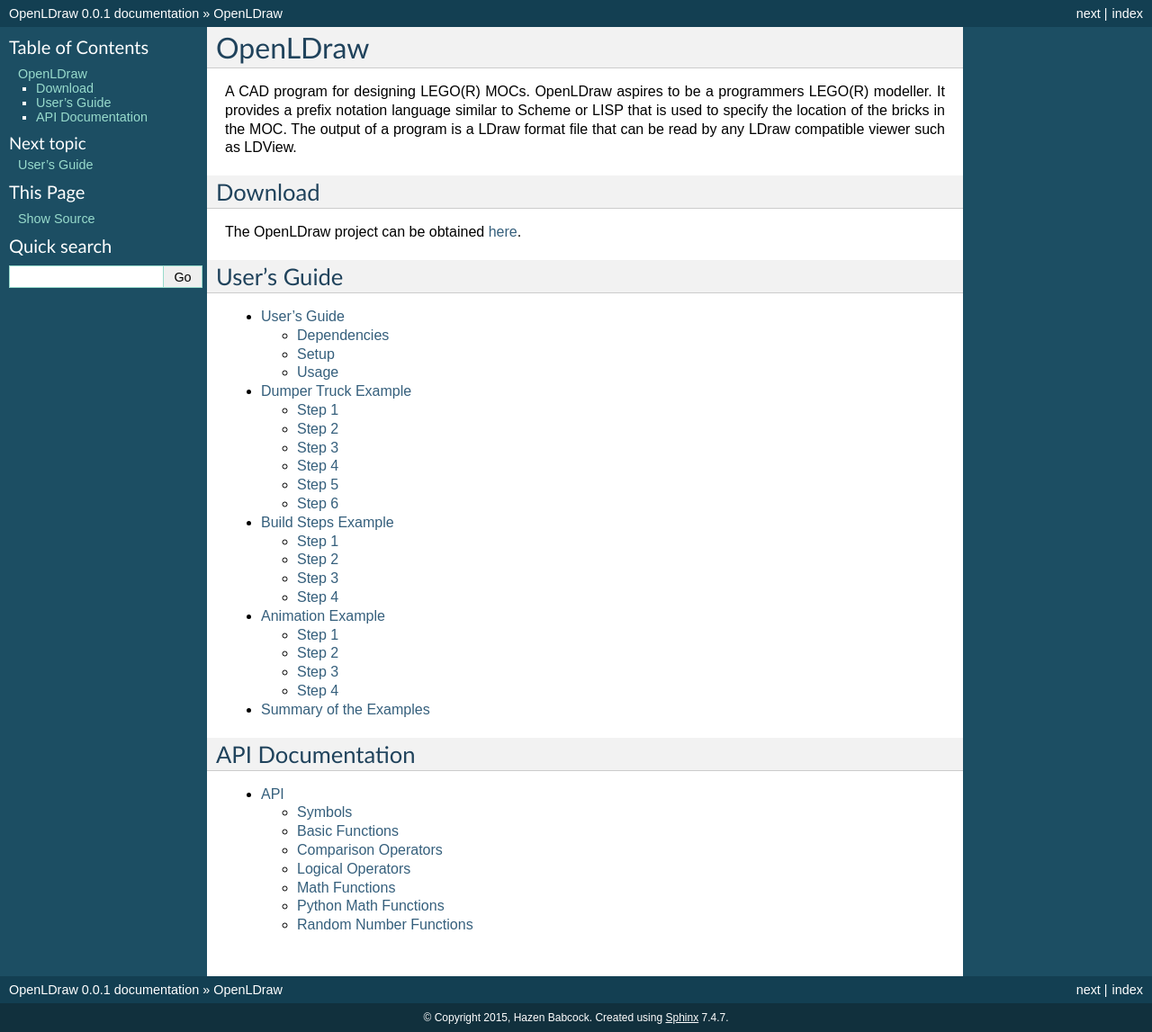
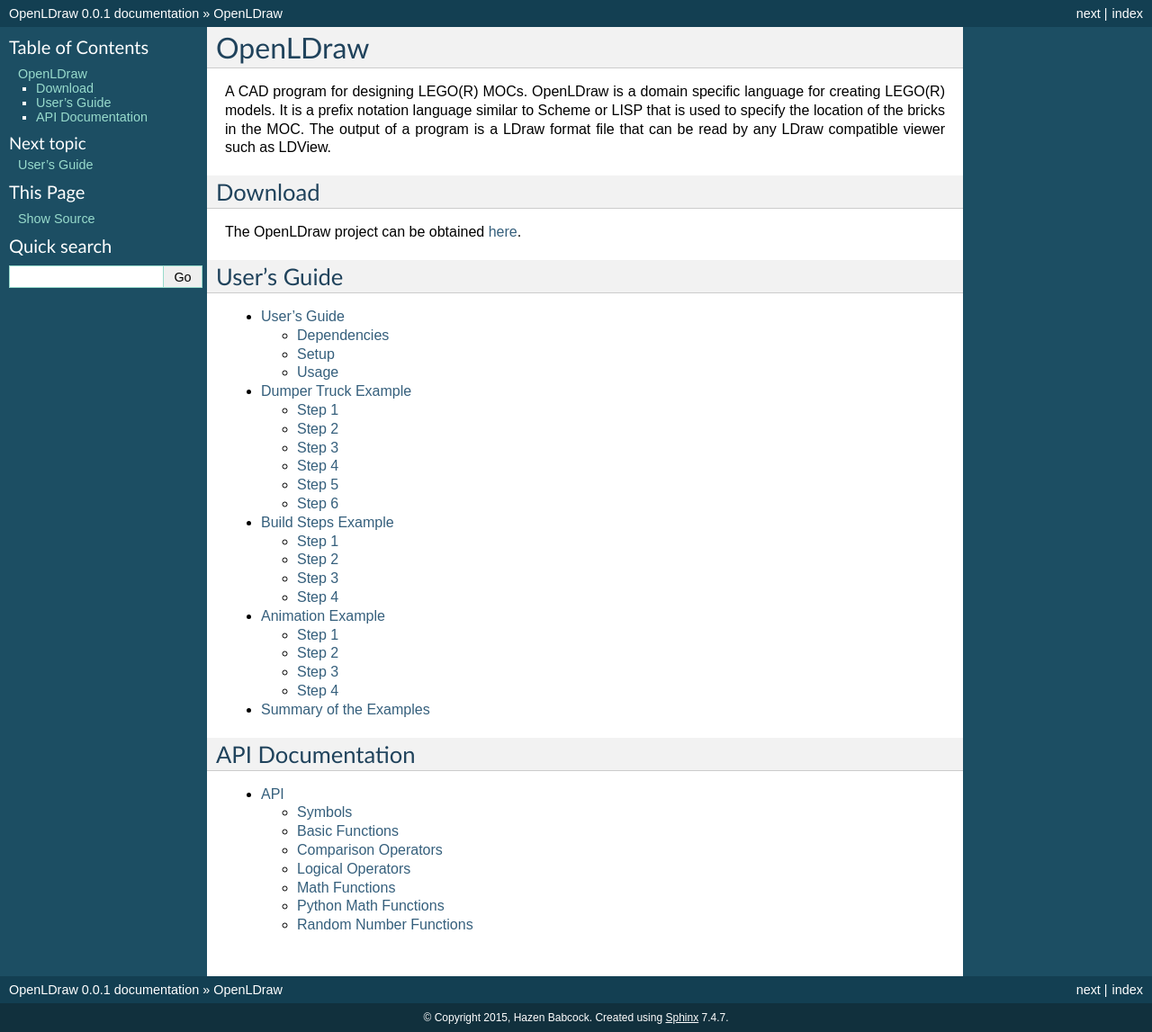
Before and after one commit to HazenBabcock/opensdraw, a Sphinx documentation site: the page built from docs/source/index.rst, in a window 1280 px wide. Shown: the whole page at 90% size. Built offline with Sphinx 7.4.7, drawn with Linux system fonts in a browser that asks for light colours.

Commit message:
Modify project description.

```diff
--- a/docs/source/index.rst
+++ b/docs/source/index.rst
@@ -1,11 +1,11 @@
 OpenLDraw
 =========
 
-A CAD program for designing LEGO(R) MOCs. OpenLDraw aspires to be a  programmers
-LEGO(R) modeller. It provides a prefix notation language similar to Scheme
-or LISP that is used to specify the location of the bricks in the MOC. The
-output of a program is a LDraw format file that can be read by any LDraw
-compatible viewer such as LDView.
+A CAD program for designing LEGO(R) MOCs. OpenLDraw is a domain specific
+language for creating LEGO(R) models. It is a prefix notation language
+similar to Scheme or LISP that is used to specify the location of the
+bricks in the MOC. The output of a program is a LDraw format file that
+can be read by any LDraw compatible viewer such as LDView.
 
 Download
 --------
```
